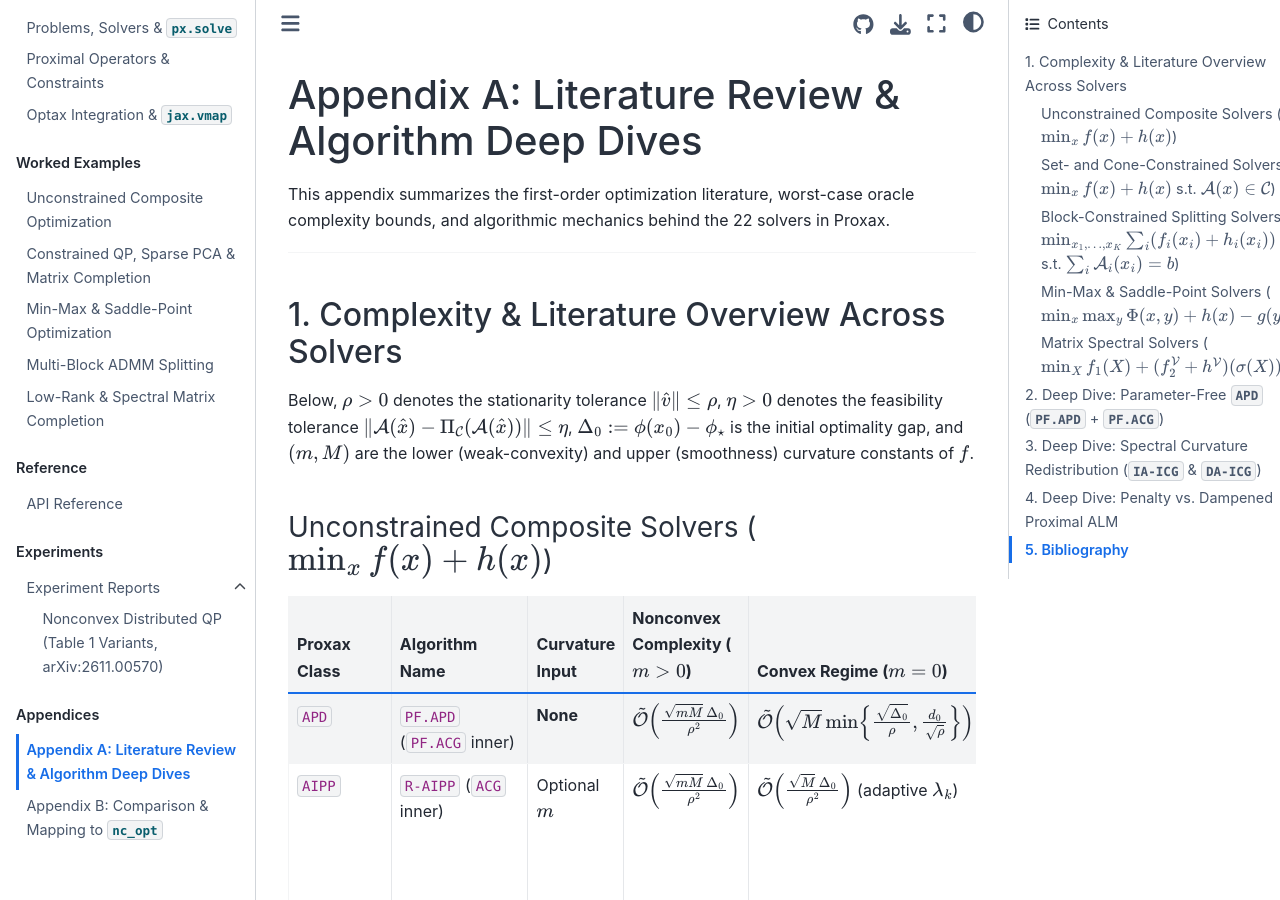
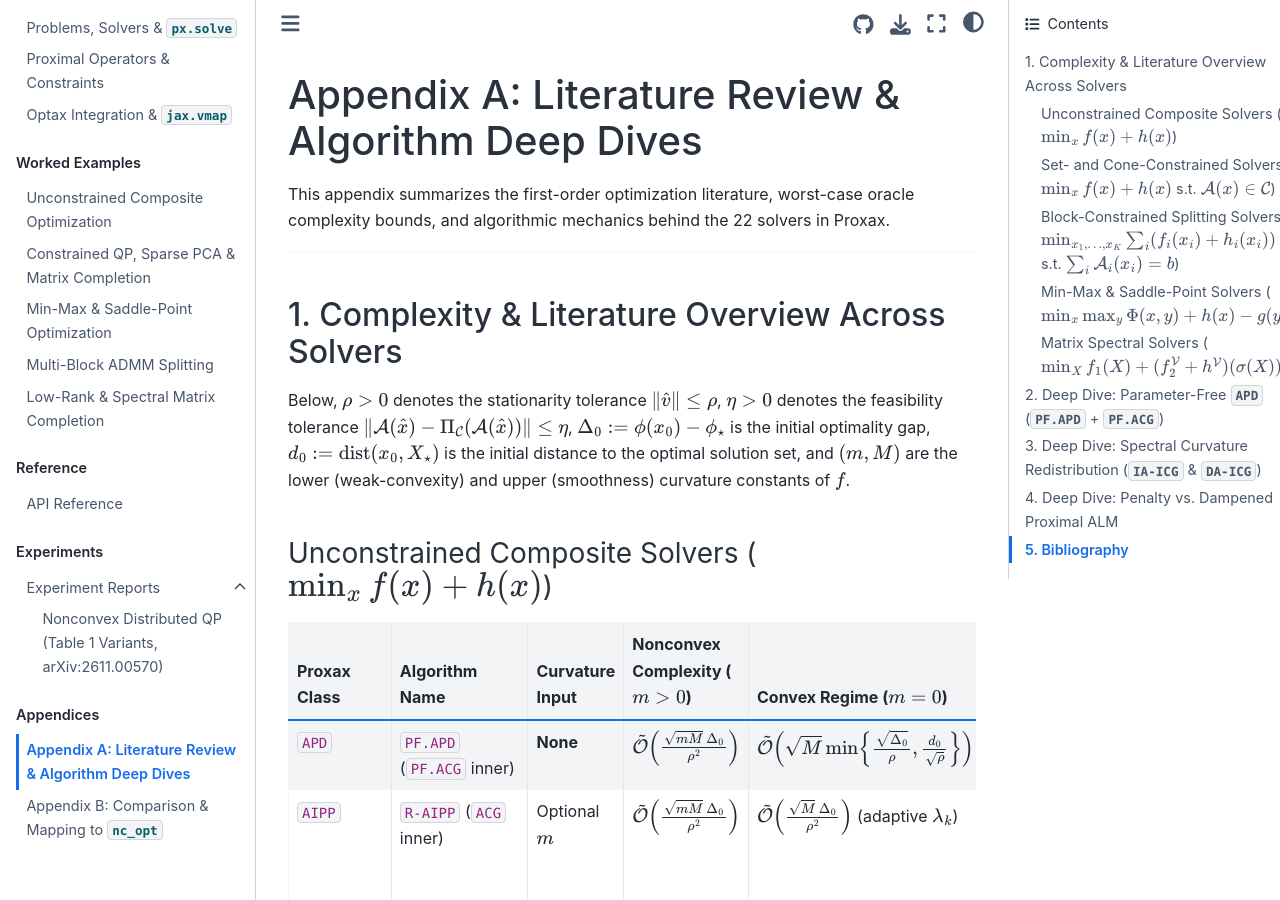
Before and after one commit to wwkong/proxax, a Sphinx documentation site: the page built from docs/appendices/literature_and_theory.md, in a window 1280 px wide and 900 px high. Built offline with Sphinx 7.4.7 and the Sphinx Book theme 1.1.4, drawn with Linux system fonts in a browser that asks for light colours.

Commit message:
Define d_0 in literature_and_theory.md complexity overview

```diff
--- a/docs/appendices/literature_and_theory.md
+++ b/docs/appendices/literature_and_theory.md
@@ -11,9 +11,10 @@ Proxax.
 Below, $\rho > 0$ denotes the stationarity tolerance $\|\hat{v}\| \le \rho$,
 $\eta > 0$ denotes the feasibility tolerance
 $\|\mathcal{A}(\hat{x}) - \Pi_{\mathcal{C}}(\mathcal{A}(\hat{x}))\| \le \eta$,
-$\Delta_0 := \phi(x_0) - \phi_\star$ is the initial optimality gap, and
-$(m, M)$ are the lower (weak-convexity) and upper (smoothness) curvature
-constants of $f$.
+$\Delta_0 := \phi(x_0) - \phi_\star$ is the initial optimality gap,
+$d_0 := \operatorname{dist}(x_0, X_\star)$ is the initial distance to the
+optimal solution set, and $(m, M)$ are the lower (weak-convexity) and upper
+(smoothness) curvature constants of $f$.
 
 ### Unconstrained Composite Solvers ($\min_x f(x) + h(x)$)
 
```
